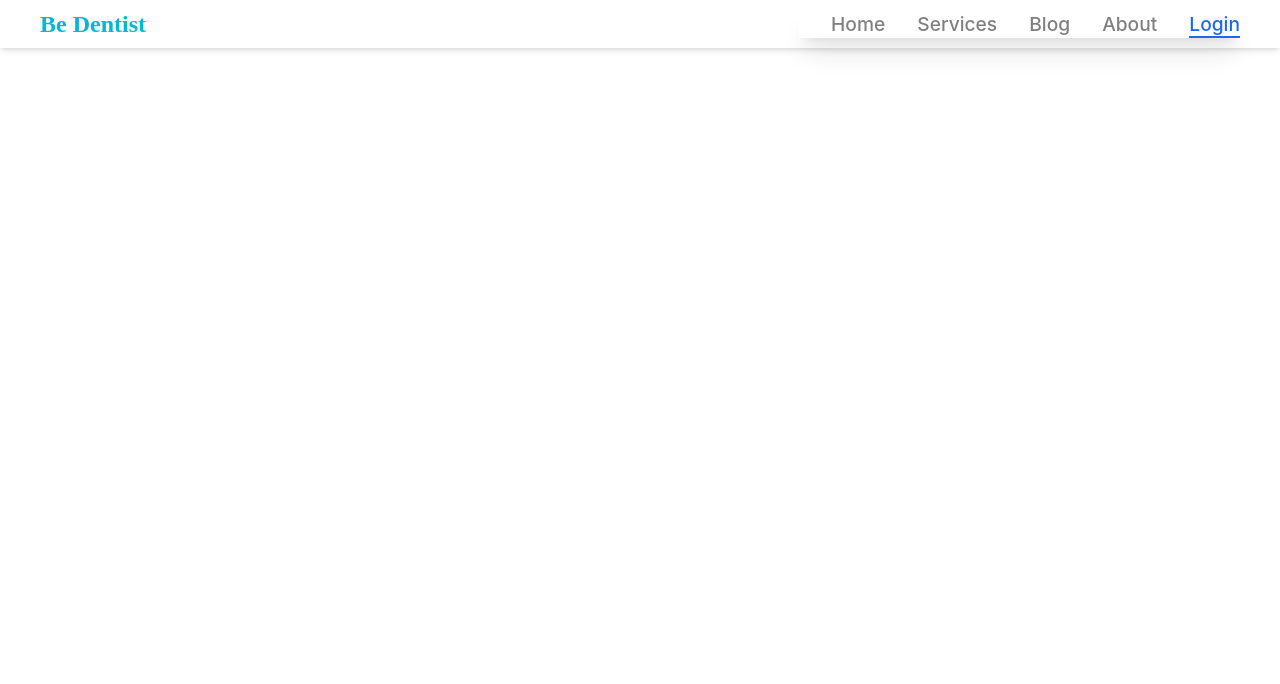
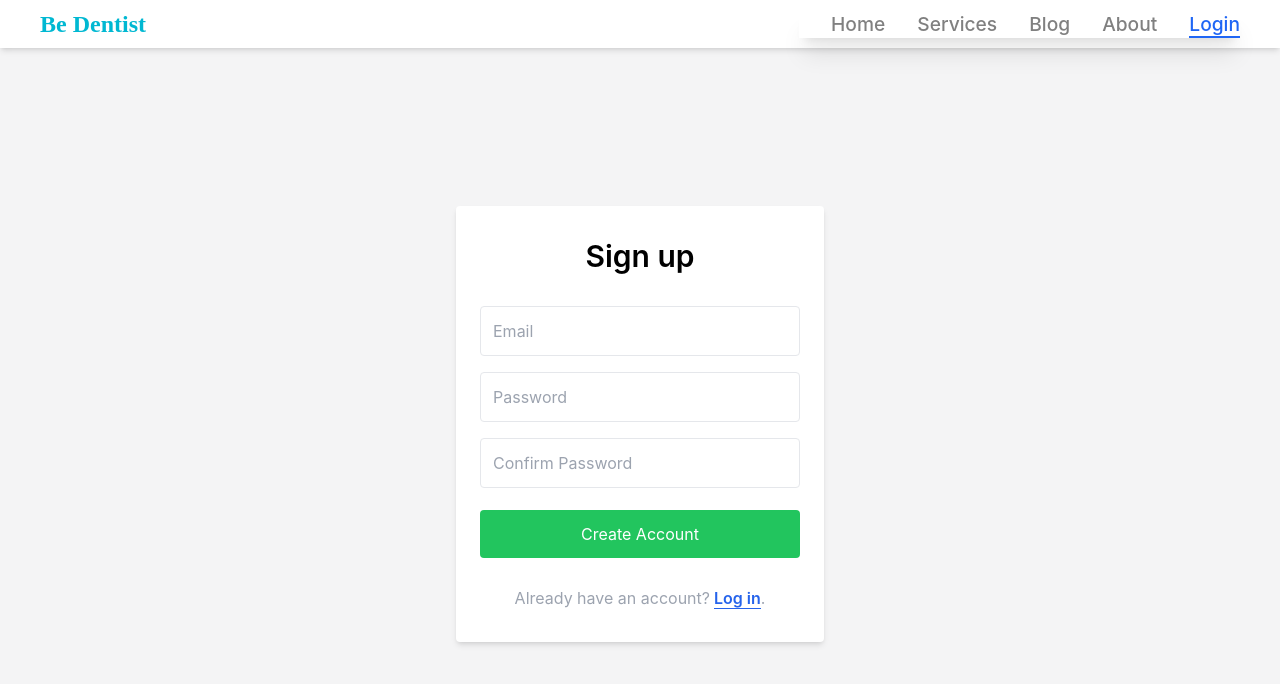
Before and after one commit to tanvirgithub21/be-dentist, a React (Create React App) app: page /login in a window 1280 px wide. Shown: the top 684 px of the page. Built offline with nearby package versions, Linux system fonts and the light colour scheme.

Commit message:
add sing in page and confirm password function

```diff
--- a/package.json
+++ b/package.json
@@ -6,8 +6,10 @@
     "@testing-library/jest-dom": "^5.16.4",
     "@testing-library/react": "^13.1.1",
     "@testing-library/user-event": "^13.5.0",
+    "firebase": "^9.6.11",
     "react": "^18.0.0",
     "react-dom": "^18.0.0",
+    "react-firebase-hooks": "^5.0.3",
     "react-icons": "^4.3.1",
     "react-router-dom": "6",
     "react-scripts": "5.0.1",
--- a/src/App.js
+++ b/src/App.js
@@ -5,6 +5,7 @@ import Blog from "./Component/Blog/Blog.jsx";
 import Home from "./Component/Home/Home.jsx";
 import Navbar from "./Component/Navbar/Navbar.jsx";
 import Services from "./Component/Services/Services.jsx";
+import SingUp from "./Component/SingUp/SingUp.jsx";
 
 const App = () => {
   return (
@@ -16,6 +17,7 @@ const App = () => {
         <Route path="/services" element={<Services/>} />
         <Route path="/blog" element={<Blog/>} />
         <Route path="/about" element={<About/>} />
+        <Route path="/login" element={<SingUp/>} />
       </Routes>
     </div>
   );
--- /dev/null
+++ b/src/Component/SingUp/SingUp.jsx
@@ -0,0 +1,96 @@
+import { useCreateUserWithEmailAndPassword } from 'react-firebase-hooks/auth';
+import React, { useEffect, useState } from 'react';
+import auth from '../firebase.init';
+
+const SingUp = () => {
+
+    // Minimum eight characters, at least one letter and one number
+    const passwordReagx = "^(?=.*[A-Za-z])(?=.*\d)[A-Za-z\d]{8,}$";
+
+    //Error massages
+    const [errorMassages, setErrorMassages] = useState(null);
+
+    // Create Account Email And Password
+    const [email, setEmail] = useState('');
+    const [password, setPassword] = useState('');
+    const [confirmPassword, setConfirmPassword] = useState('');
+    const [machPassword, setmachPassword] = useState('');
+
+    // check confirm password and show error massages
+    useEffect(()=>{
+        if(confirmPassword){
+            if(password === confirmPassword){
+                setmachPassword(confirmPassword)
+                setErrorMassages("")
+            }else{
+                setmachPassword("")
+                setErrorMassages("Password not match!")
+            }
+        }else{
+            setErrorMassages("")
+        }
+    },[password, confirmPassword])
+
+
+    console.log(errorMassages, machPassword)//=================>>Console.log Removed
+
+    const [ createUserWithEmailAndPassword, user, loading, error, ] = useCreateUserWithEmailAndPassword(auth);
+
+    return (
+        <>
+            <div>
+                <div className="bg-zinc-100 min-h-[calc(100vh-3rem)] flex flex-col">
+                    <form className="container max-w-sm mx-auto flex-1 flex flex-col items-center justify-center px-2">
+                        <div className="bg-white px-6 py-8 rounded shadow-md text-black w-full">
+                            <h1 className="mb-8 text-3xl font-semibold text-center">Sign up</h1>
+
+                            <input
+                                type="text"
+                                className="block border border-grey-light w-full p-3 rounded mb-4"
+                                name="email"
+                                placeholder="Email"
+                                onChange={(e) => setEmail(e.target.value)}
+                                />
+
+                            <input
+                                type="password"
+                                className="block border border-grey-light w-full p-3 rounded mb-4"
+                                name="password"
+                                placeholder="Password"
+                                onChange={(e) => setPassword(e.target.value)}
+                                 />
+                            <input
+                                type="password"
+                                className="block border border-grey-light w-full p-3 rounded mb-4"
+                                name="confirm_password"
+                                placeholder="Confirm Password"
+                                onChange={(e) => setConfirmPassword(e.target.value)}
+                                 />
+
+                            {
+                                errorMassages !== null && <p className='text-red-600 w-auto font-semibold text-base mt-[-14px] py-2 px-2'>{errorMassages}</p>
+                            }
+
+                            <button
+                                type="submit"
+                                className="w-full text-center py-3 rounded bg-green-500 text-white hover:bg-green-600 focus:outline-none my-1"
+                            >Create Account</button>
+
+                            <div className="text-gray-400 text-center mt-6">
+                                Already have an account?
+                                <a className="no-underline border-b border-blue-600 text-blue-600 font-semibold ml-1" href="../login/">
+                                    Log in
+                                </a>.
+                            </div>
+
+                        </div>
+                    </form>
+
+
+                </div>
+            </div>
+        </>
+    );
+};
+
+export default SingUp;
--- /dev/null
+++ b/src/Component/firebase.init.js
@@ -0,0 +1,22 @@
+// Import the functions you need from the SDKs you need
+import { initializeApp } from "firebase/app";
+// TODO: Add SDKs for Firebase products that you want to use
+// https://firebase.google.com/docs/web/setup#available-libraries
+import { getAuth } from "firebase/auth";
+
+// Your web app's Firebase configuration
+const firebaseConfig = {
+  apiKey: "AIzaSyC_PbclKGs0sxDRY1I16ebdOlqjFv-LH1I",
+  authDomain: "be-dentist.firebaseapp.com",
+  projectId: "be-dentist",
+  storageBucket: "be-dentist.appspot.com",
+  messagingSenderId: "703795281684",
+  appId: "1:703795281684:web:f6cc2a22936a7da71a8c01"
+};
+
+// Initialize Firebase
+const app = initializeApp(firebaseConfig);
+
+const auth = getAuth(app);
+
+export default auth;
```
Also changed, not shown: 1 other file (tests, documents, lock files or other folders).
